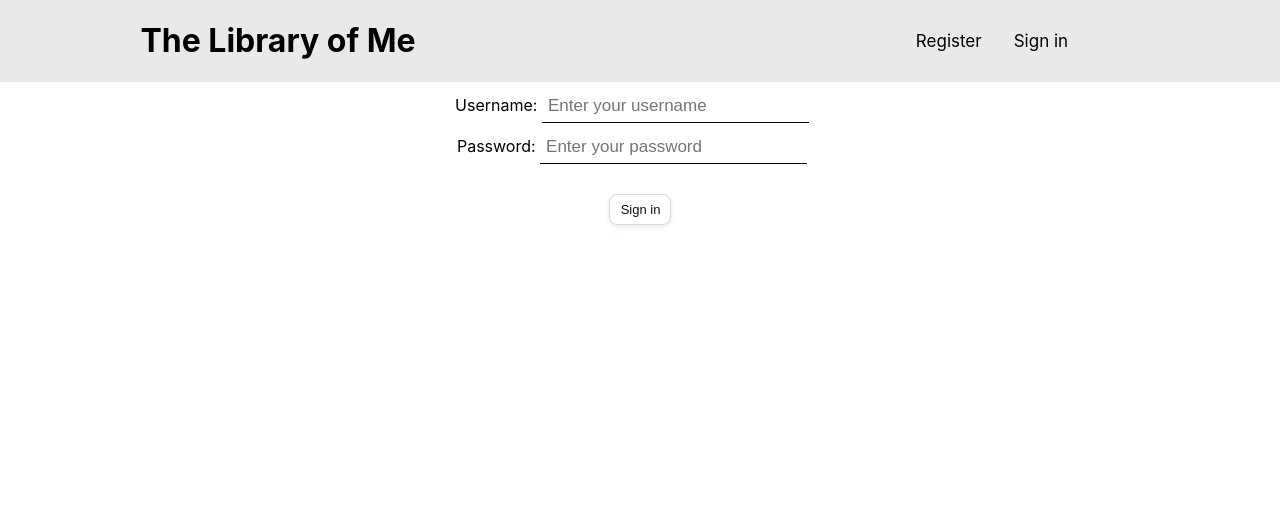
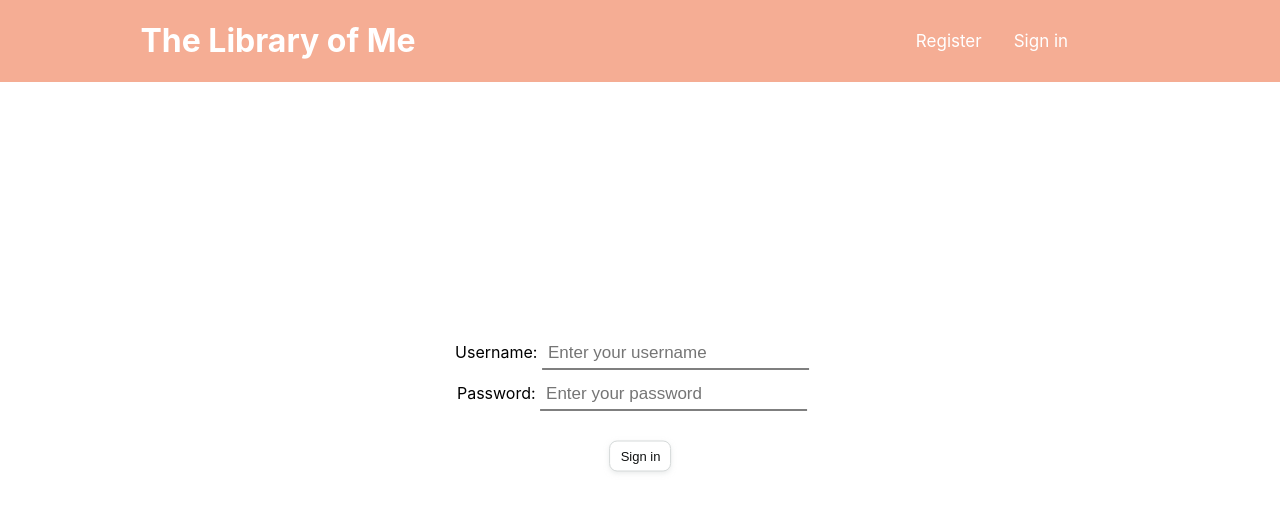
Before and after one commit to pierocaceres/The_Library_Of_Me, a React (Create React App) app in the folder client/: page /signin in a window 1280 px wide. Shown: the top 512 px of the page. Built offline with nearby package versions, Linux system fonts and the light colour scheme.

Commit message:
Adjusted styling for headers. Added color.

```diff
--- a/client/src/page/BookPage.js
+++ b/client/src/page/BookPage.js
@@ -53,7 +53,7 @@ function BookPage() {
     return (
         <div>
             <div className="book">
-            <h1> {currentBook.title} </h1>
+            <h2> {currentBook.title} </h2>
             <div className="info">
                 <div className='info-picture' >
                     <img src={currentBook.book_cover} alt="Book cover"/>
@@ -66,7 +66,7 @@ function BookPage() {
                             <h4>Genres:</h4>
                             <ul>
                                 {/* {done && displayGenreName()}  */}
-                                {/* {bookGenre.map(list => {return <li key={list._id}>{list.genre}</li>})} */}
+                                {/* {done && bookGenre.map(list => {return <li key={list._id}>{list.genre}</li>})} */}
                                 Coming soon
                             </ul>
                         </div>
--- a/client/src/page/Signin.js
+++ b/client/src/page/Signin.js
@@ -47,7 +47,7 @@ function Signin() {
     }
 
     return (
-        <div>
+        <div className='page-signin'>
             <div className='signin'>
                 Username: <input type="text" name="username" placeholder="Enter your username" value={username} onChange={(event) => handleUsername(event)}/>
                 <br/>
@@ -56,7 +56,7 @@ function Signin() {
             </div>
             <br/>
             {/* <button onClick={goToRegister}>Register</button> */}
-            <button onClick={confirmUser}>Sign in</button>
+            <button className='button-signin' onClick={confirmUser}>Sign in</button>
         </div>
     );
 }
--- a/client/src/style/App.css
+++ b/client/src/style/App.css
@@ -1,5 +1,16 @@
 .App {
   text-align: center;
+}
+
+/* Main body of site */
+
+.container {
+  display: grid;
+  flex-direction: column;
+}
+
+h2, h3, h4 {
+  font-weight: 500;
 }
 
 /* Navigation */
@@ -8,25 +19,29 @@
   display: flex;
   flex-direction: row;
   overflow: hidden;
-  background-color: #e9e9e9;
+  background-color: #F5AD94;
 }
 
 .title-nav a{
-  color: #000000;
+  /* color: #000000; */
+  color: #FFFFFF;
   padding: 14px 16px;
   text-decoration: none;
   font-size: 17px;
 }
 
 .title-nav a:hover {
-  background-color: #dddddd;
-  color: #000000;
+  background-color: #dd9b85;
+  /* color: #000000; */
+  color: #FFFFFF;
+
 }
 
 .website-title{
   flex: 50%;
   justify-content: flex-start;
   padding-left: 10%;
+  color: #FFFFFF;
 }
 
 .website-title h1 {
@@ -51,7 +66,7 @@
   padding-top: 20px;
 }
 
-.did-not-search {
+.did-not-search, .page-signin{
   top: 50%;
   left: 50%;
   transform: translate(-50%, -50%);
@@ -96,7 +111,7 @@ input[type=password] {
   max-width: 200px;
   max-height: 380px;
   border-radius: 4px;
-  background-color: #6d6c6d8f;
+  background-color: #9EE7F5;
   cursor: pointer;
   transition: all 0.2s;
   color: white;
@@ -133,13 +148,6 @@ input[type=password] {
 
 .remove-button{
   justify-self: center;
-}
-
-/* Main body of site */
-
-.container {
-  display: grid;
-  flex-direction: column;
 }
 
 /* Registration Page styling*/
```
Also changed, not shown: 1 other file (tests, documents, lock files or other folders).
